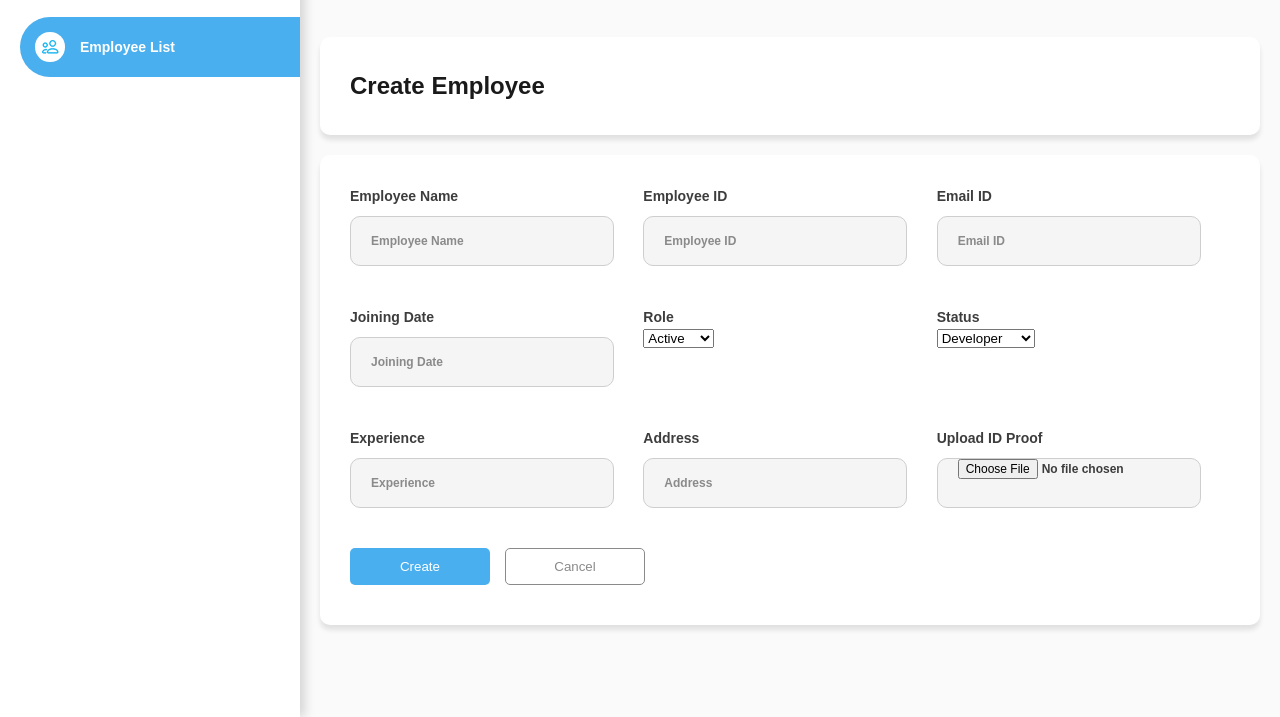
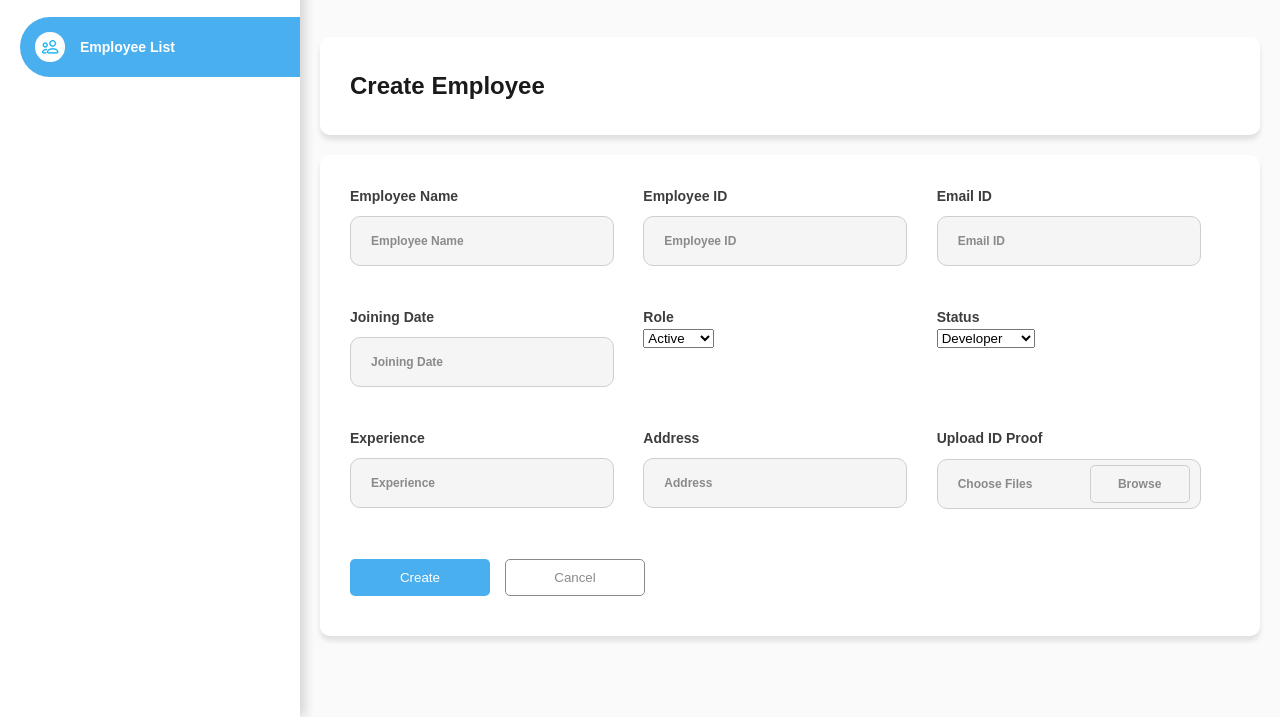
Before and after one commit to Vysakh-T/vysakh-keyvalue-task2, a plain HTML site: page task3/index.html in a window 1280 px wide. Shown: the part 83-800 px from the top of the page. Drawn offline with Linux system fonts and the light colour scheme.

Commit message:
HTML/CSS Assignment commit 3

```diff
--- a/task3/index.html
+++ b/task3/index.html
@@ -100,6 +100,14 @@
                 <div class="form-ele">
                     <label for="idfile">Upload ID Proof</label><br>
                     <input type="file" id="idfile" name="idfile"><br>
+                    <div class="custom-file">
+                    <label for="idfile">
+                            Choose Files
+                    </label>
+                    <button class="file-btn">
+                        Browse
+                    </button>
+                    </div>
                 </div>
 
                 <div class="form-btns">
@@ -113,10 +121,4 @@
 
 </body>
 
-<script>
-    function myFunc(){
-        document.getElementById("testp").innerHTML = "Button Clicked!"
-    }
-</script>
-
 </html>
--- a/task3/styles.css
+++ b/task3/styles.css
@@ -132,6 +132,39 @@ aside{
     color: #8a8a8a;
 }
 
+.form-ele>input[type="file"]{
+    display:none;
+}
+
+.custom-file{
+    padding: 0 10px 0 20px;
+    display: flex;
+    align-items: center;
+    justify-content: space-between;
+    /* color: #3d3d3d; */
+    color: #8a8a8a;
+    font-weight: 600;
+    font-size: 12px;
+    width: 90%;
+    height:50px;
+    border-radius: 10px;
+    border: 0.5px solid #cecece;
+    background-color: #f5f5f5;
+    transform: translateY(-10px);
+}
+
+.file-btn{
+    width: 100px;
+    border: 1px solid #cecece;
+    font-weight: 600;
+    font-size: 12px;
+    background-color: #f5f5f5;
+    height: 80%;
+    border-radius: 5px;
+    color: #8a8a8a;
+}
+
+
 .form-btns{
     width: 100%;
     margin-bottom: 10px;
```
